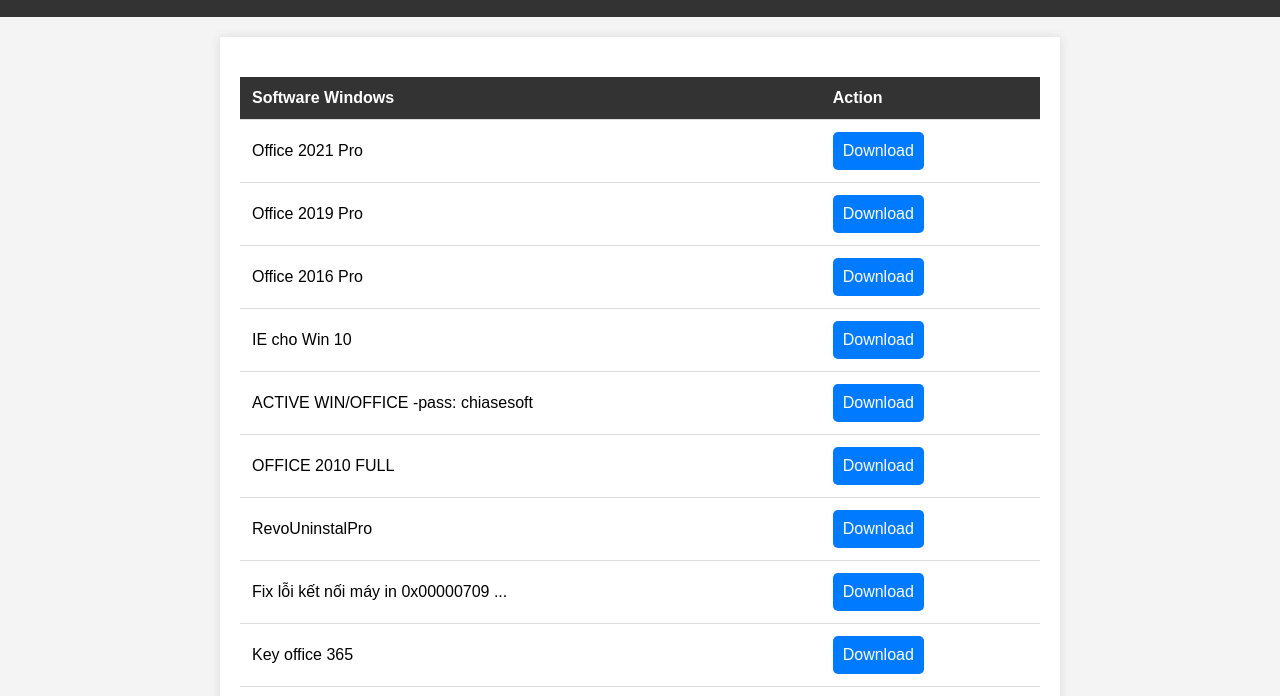
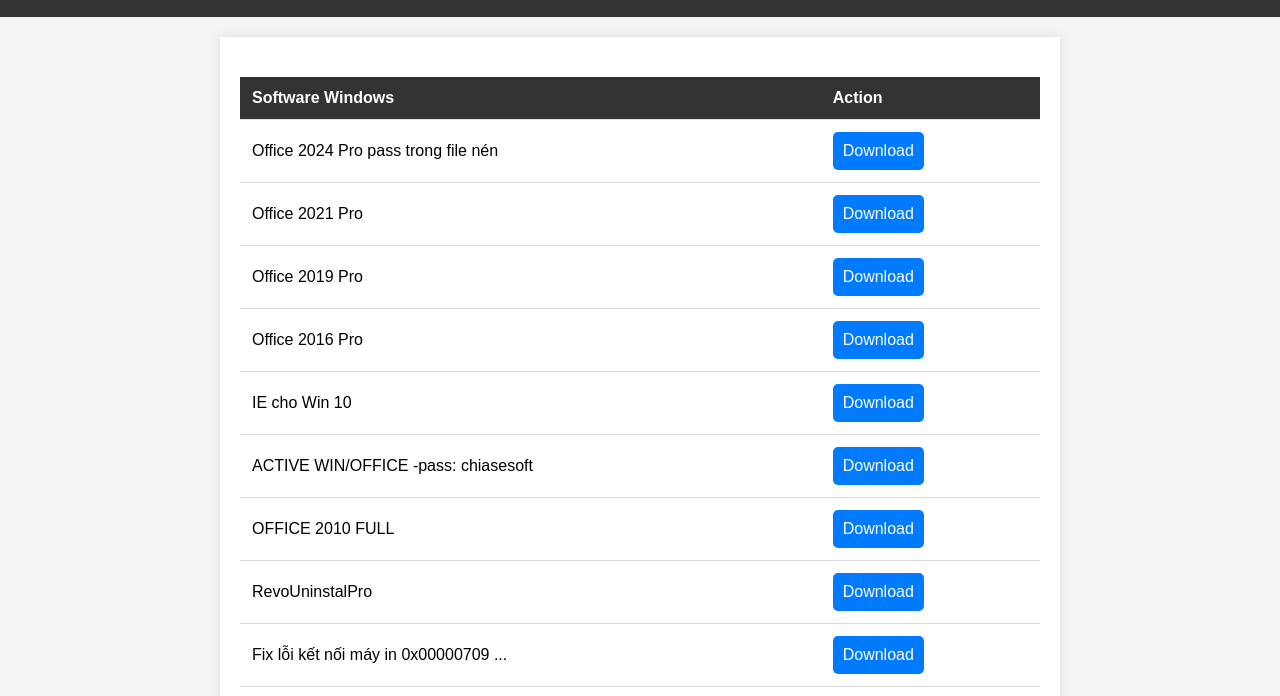
Before and after one commit to botchien20080/chiasesoft, a plain HTML site: page index.html in a window 1280 px wide. Shown: the part 95-791 px from the top of the page. Drawn offline with Linux system fonts and the light colour scheme.

Commit message:
Update index.html
up

```diff
--- a/index.html
+++ b/index.html
@@ -69,6 +69,10 @@
                 </tr>
             </thead>
             <tbody>
+                <tr>
+                    <td>Office 2024 Pro pass trong file nén</td>
+                    <td><a class="download-btn" href="https://drive.google.com/file/d/1a60X5vmM-C3DFrfBi8WAzAnSPKJToMOQ/view?usp=sharing" target="_blank">Download</a></td>
+                </tr>
                 <tr>
                     <td>Office 2021 Pro</td>
                     <td><a class="download-btn" href="http://bit.ly/office2021nha" target="_blank">Download</a></td>
```
